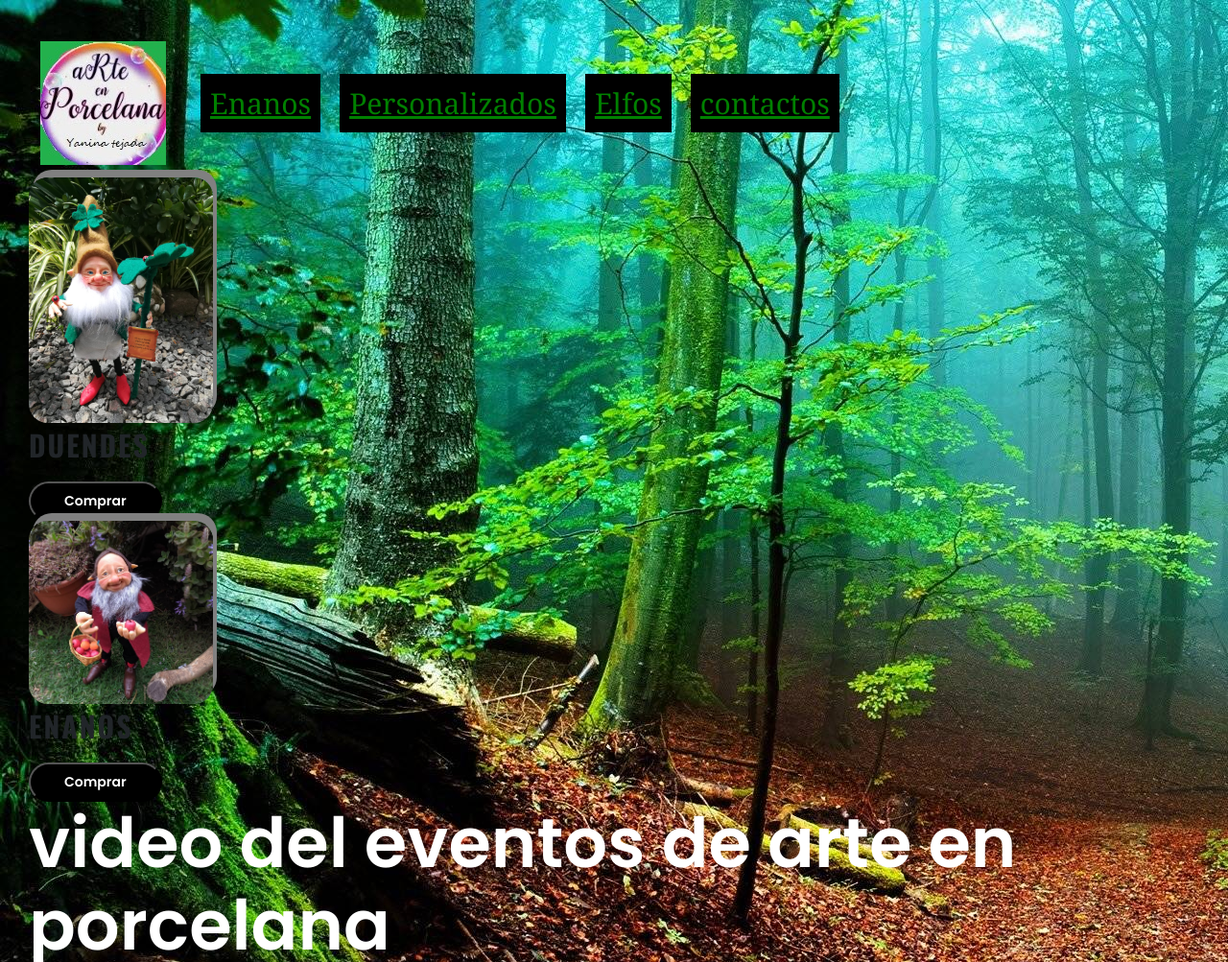
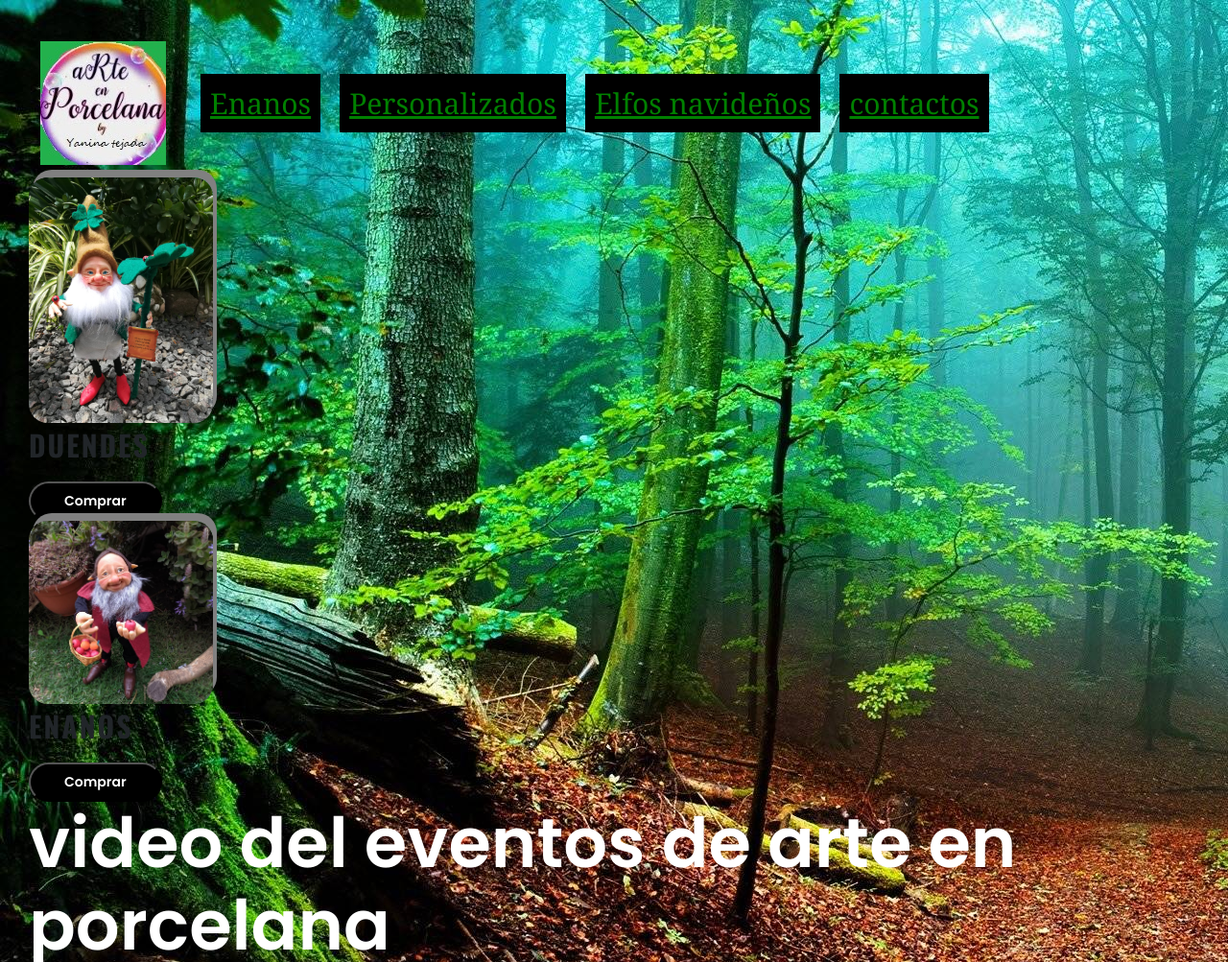
Before and after one commit to wefookes/Yaniarteenporcelana-GIT, a plain HTML site: page index.html in a window 1280 px wide. Shown: the top 1003 px of the page at 96% size. Drawn offline with nearby package versions, Linux system fonts and the light colour scheme.

Commit message:
commit de prueba

```diff
--- a/index.html
+++ b/index.html
@@ -32,7 +32,7 @@
                 <a class="nav2" href="./pages/personalizados.html">Personalizados</a>
               </li>
               <li class="nav-item">
-                <a class="nav3" href="./pages/elfos.html">Elfos</a>
+                <a class="nav3" href="./pages/elfos.html">Elfos navideños</a>
               </li>
               <li class="nav-item dropdown">
                 <a class="nav4" href="contacto.html">contactos</a>
```
